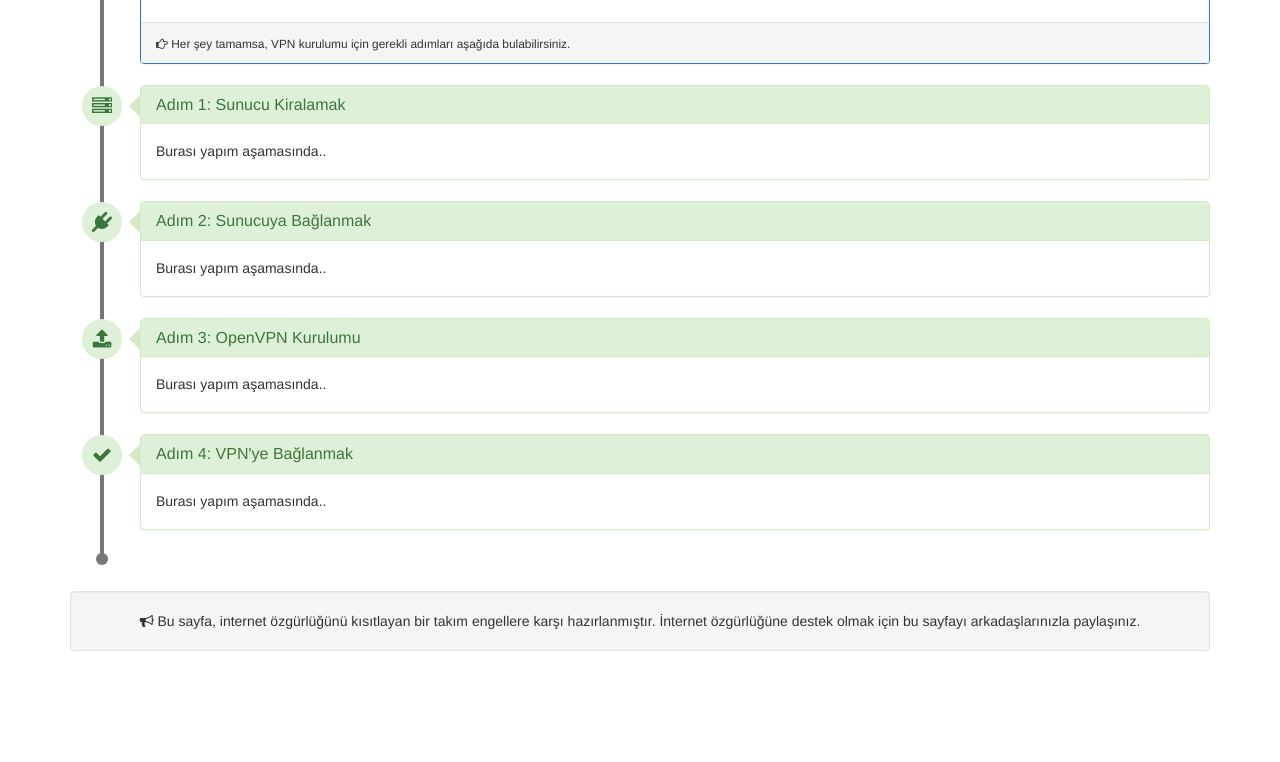
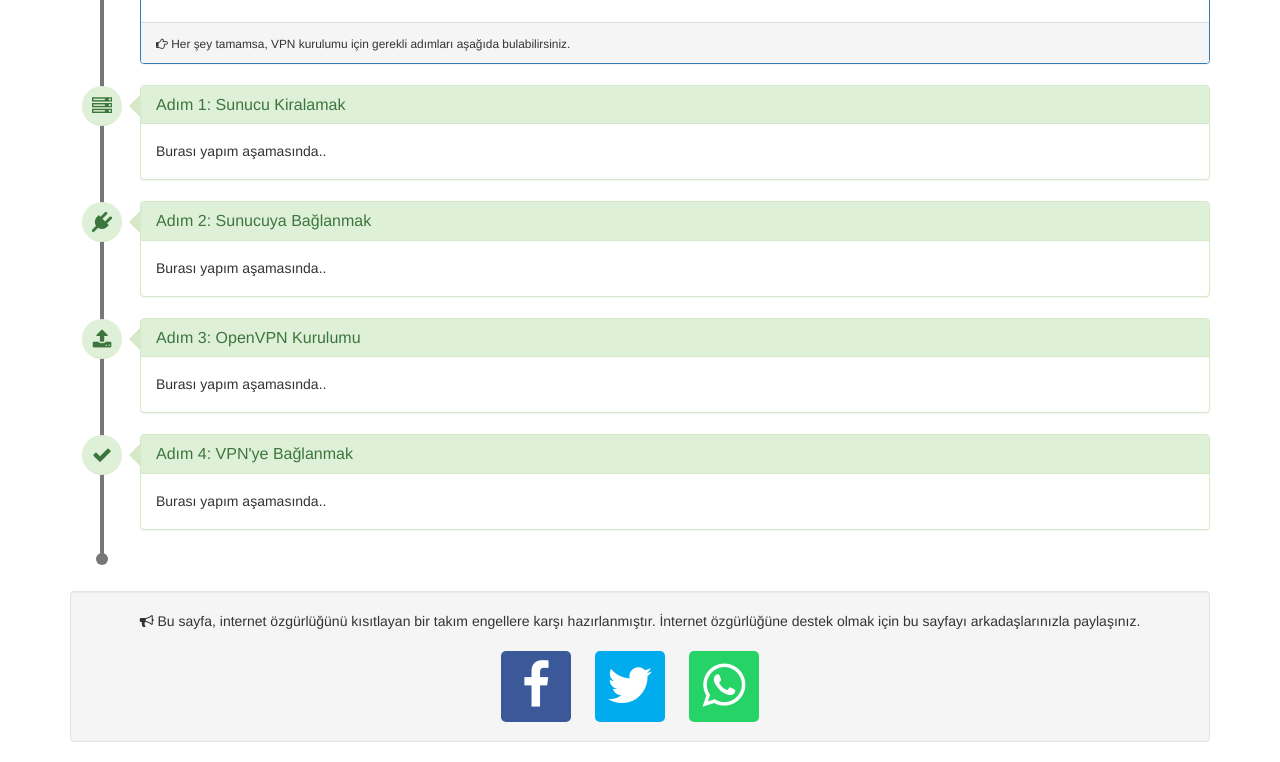
Before and after one commit to vpnkurulumu/vpnkurulumu.github.io, a plain HTML site: page index.html in a window 1280 px wide. Shown: the part 1027-1789 px from the top of the page. Before the commit the page ends 1698 px from the top, so only its background shows below. Drawn offline with nearby package versions, Linux system fonts and the light colour scheme.

Commit message:
Update index.html

```diff
--- a/index.html
+++ b/index.html
@@ -109,6 +109,26 @@
         margin-bottom: 15px;
     }
 
+    a.share {
+        font-size: 50px;
+        margin-right: 20px;
+        width: 70px;
+        display: inline-block;
+        color: #fff;
+        border-radius: 5px;
+    }
+    a.share:hover {
+        color: #eee;
+    }
+    a.share.fb {
+        background-color: #3B5998;
+    }
+    a.share.tw {
+        background-color: #00aced;
+    }
+    a.share.wa {
+        background-color: #25D366;
+    }
     </style>
 </head>
 <body>
@@ -364,7 +384,12 @@ iOS Uygulamaları</h2>
     </div>
     <!-- /Timeline -->
 
-    <div class="well text-center"><i class="fa fa-bullhorn" aria-hidden="true"></i> Bu sayfa, internet özgürlüğünü kısıtlayan bir takım engellere karşı hazırlanmıştır. İnternet özgürlüğüne destek olmak için bu sayfayı arkadaşlarınızla paylaşınız.</div>
+    <div class="well text-center"><i class="fa fa-bullhorn" aria-hidden="true"></i> Bu sayfa, internet özgürlüğünü kısıtlayan bir takım engellere karşı hazırlanmıştır. İnternet özgürlüğüne destek olmak için bu sayfayı arkadaşlarınızla paylaşınız.
+    <br/><br/>
+    <a class="share fb" href="#"><i class="fa fa-facebook" aria-hidden="true"></i></a>
+    <a class="share tw" href="#"><i class="fa fa-twitter" aria-hidden="true"></i></a>
+    <a class="share wa" href="#"><i class="fa fa-whatsapp" aria-hidden="true"></i></a>
+    </div>
 
 </div>
 
```
